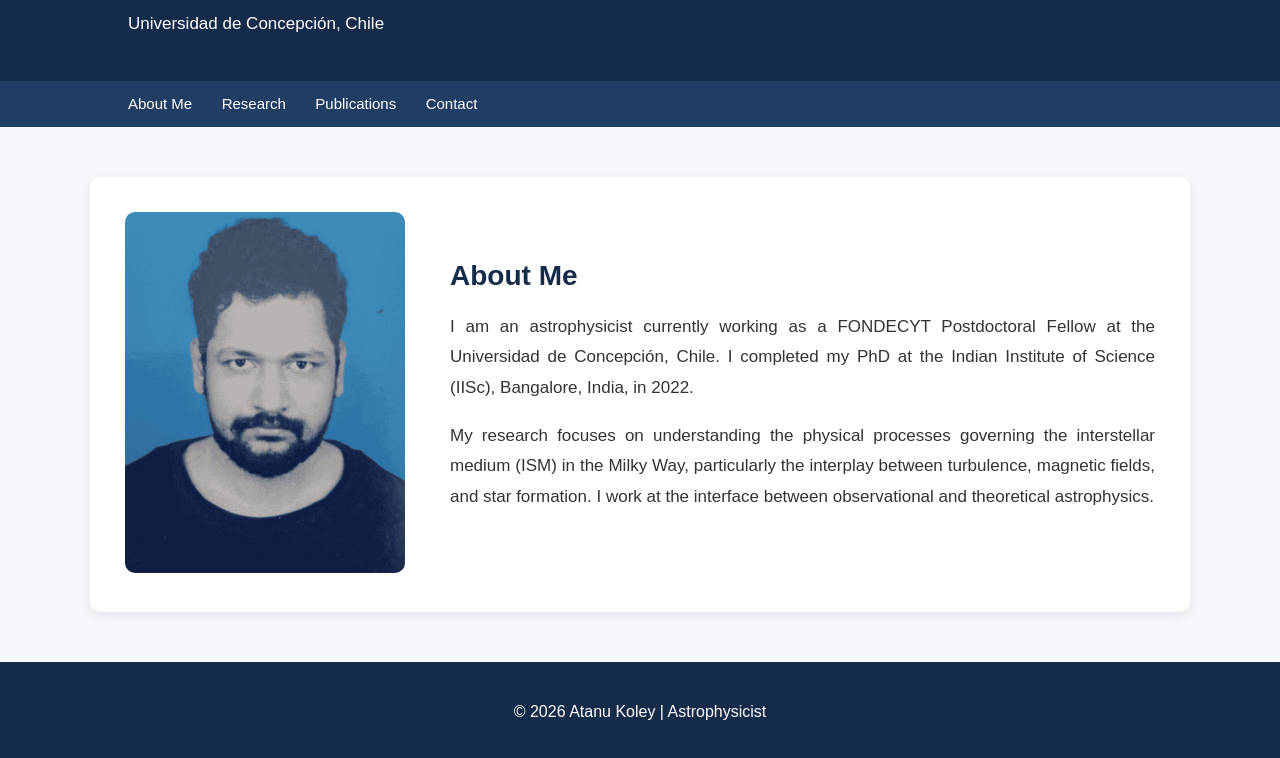
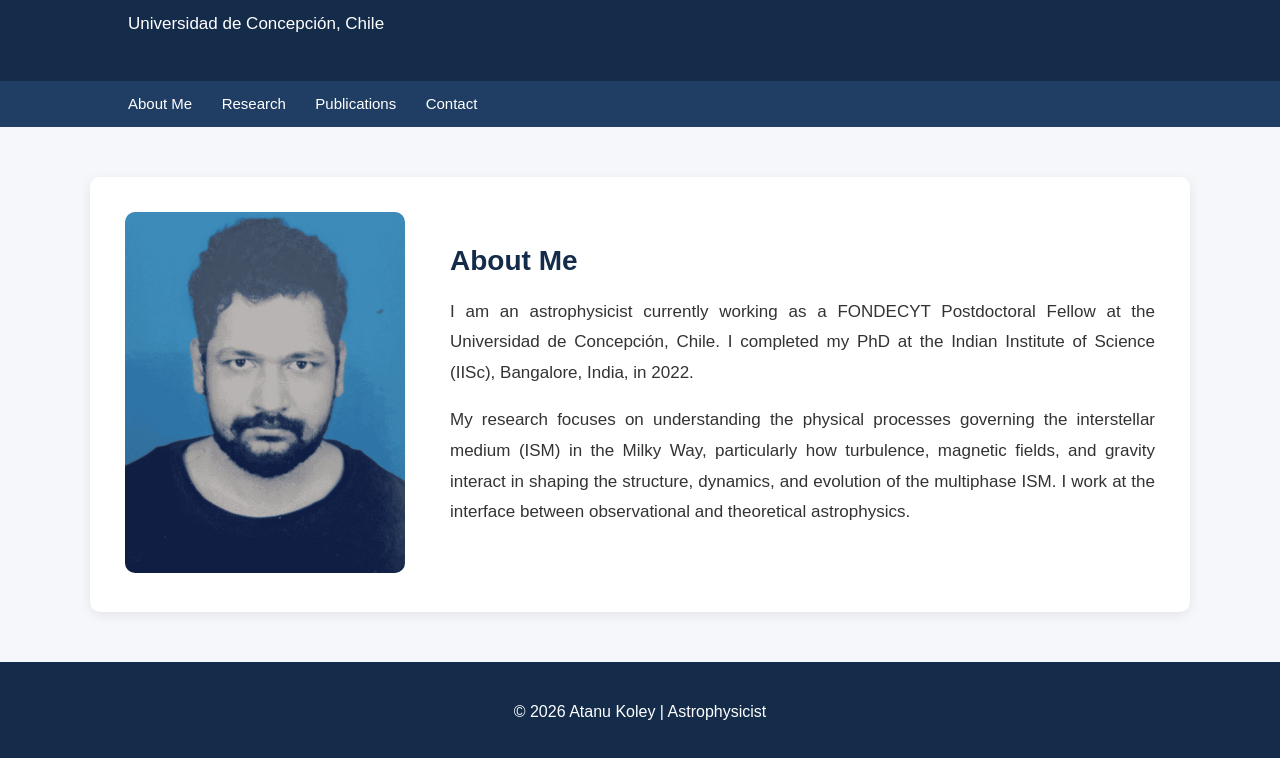
Before and after one commit to atanukoley/atanukoley_0.github.io, a plain HTML site: page index.html in a window 1280 px wide. Shown: the part 98-856 px from the top of the page. Drawn offline with Linux system fonts and the light colour scheme.

Commit message:
Update index.html

```diff
--- a/index.html
+++ b/index.html
@@ -158,11 +158,13 @@
                 </p>
 
                 <p>
-                    My research focuses on understanding the physical processes
-                    governing the interstellar medium (ISM) in the Milky Way,
-                    particularly the interplay between turbulence, magnetic
-                    fields, and star formation. I work at the interface between
+                    My research focuses on understanding the physical processes governing the interstellar medium (ISM) in the Milky Way, particularly how turbulence,
+                    magnetic fields, and gravity interact in shaping the structure, dynamics, and evolution of the multiphase ISM. I work at the interface between
                     observational and theoretical astrophysics.
+
+
+
+
                 </p>
 
             </div>
```
